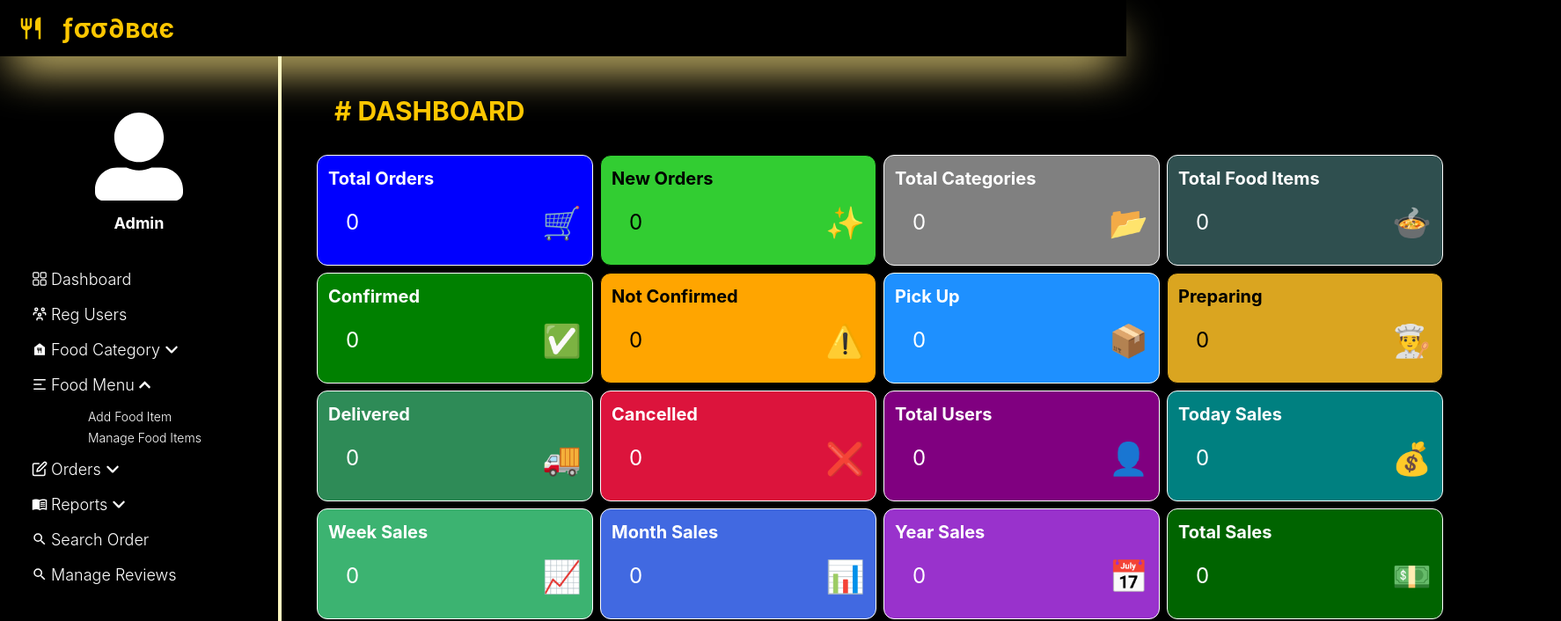
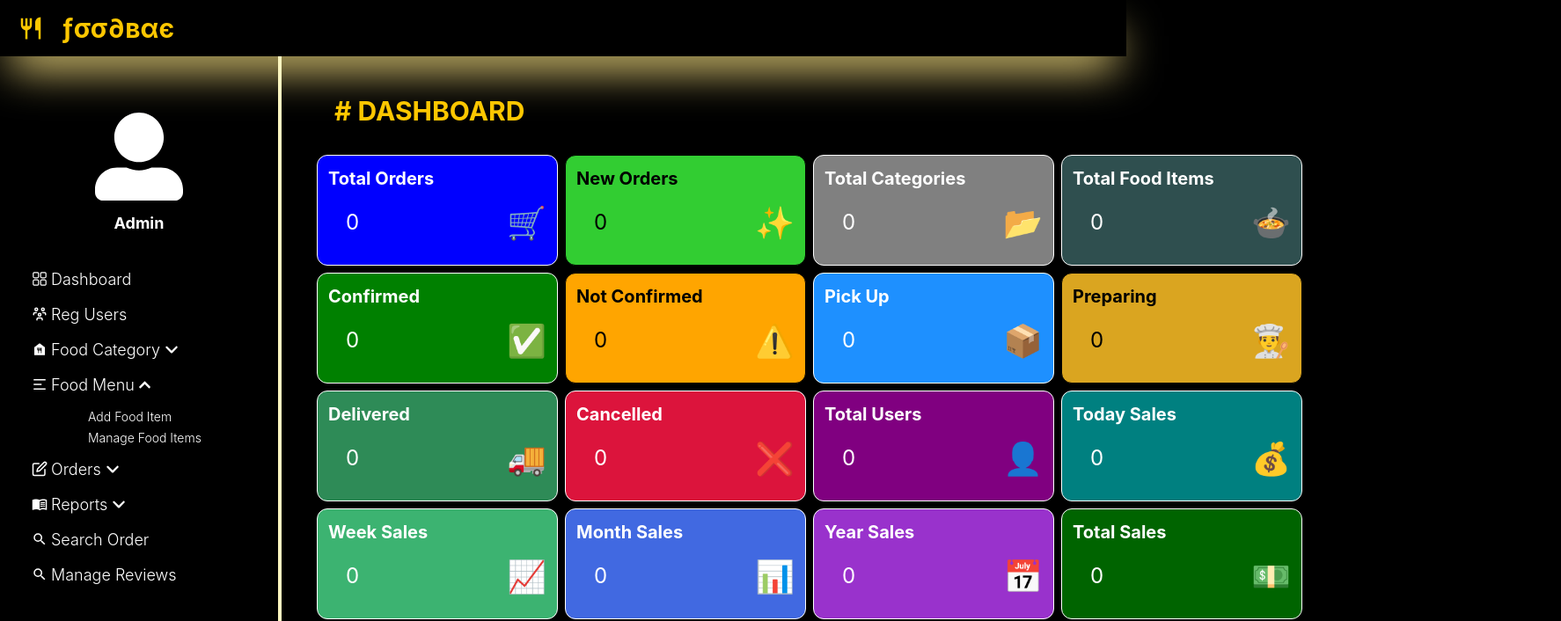
Before and after one commit to abhisek-143/FoodBae, a React (Vite) app in the folder frontend/: page /admindashboard in a window 1280 px wide. Shown: the top 706 px of the page at 88% size, 1774 px wide, since content can reach past the window. Built offline with nearby package versions, Linux system fonts and the light colour scheme; no server answers.

Commit message:
add some responsive

```diff
--- a/frontend/src/pages/Admindashboard.jsx
+++ b/frontend/src/pages/Admindashboard.jsx
@@ -216,7 +216,7 @@ const Admindashboard = () => {
           <h1 className="font-bold py-2 md:py-4 lg:ms-5 lg:pt-0 text-xl md:text-2xl lg:text-3xl"># DASHBOARD </h1>
         </div>
 
-        <div className="grid grid-cols-2 md:grid-cols-4 gap-3  md:gap-2 lg:min-w-320 md:min-w-2xl text-gray-200">
+        <div className="grid grid-cols-2 md:grid-cols-4 gap-3  md:gap-2 lg:min-w-280 md:min-w-2xl text-gray-200">
           {data.map((item) => {
             return (
               <div
```
